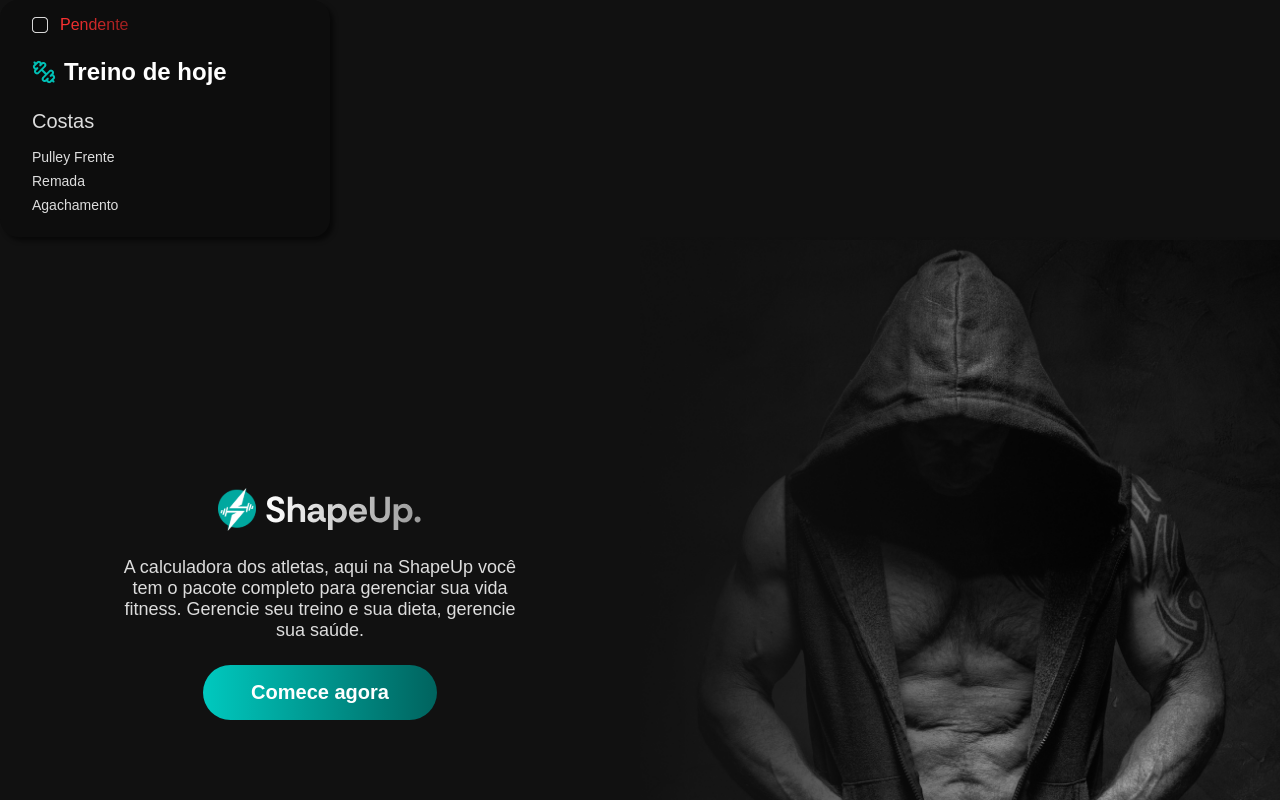
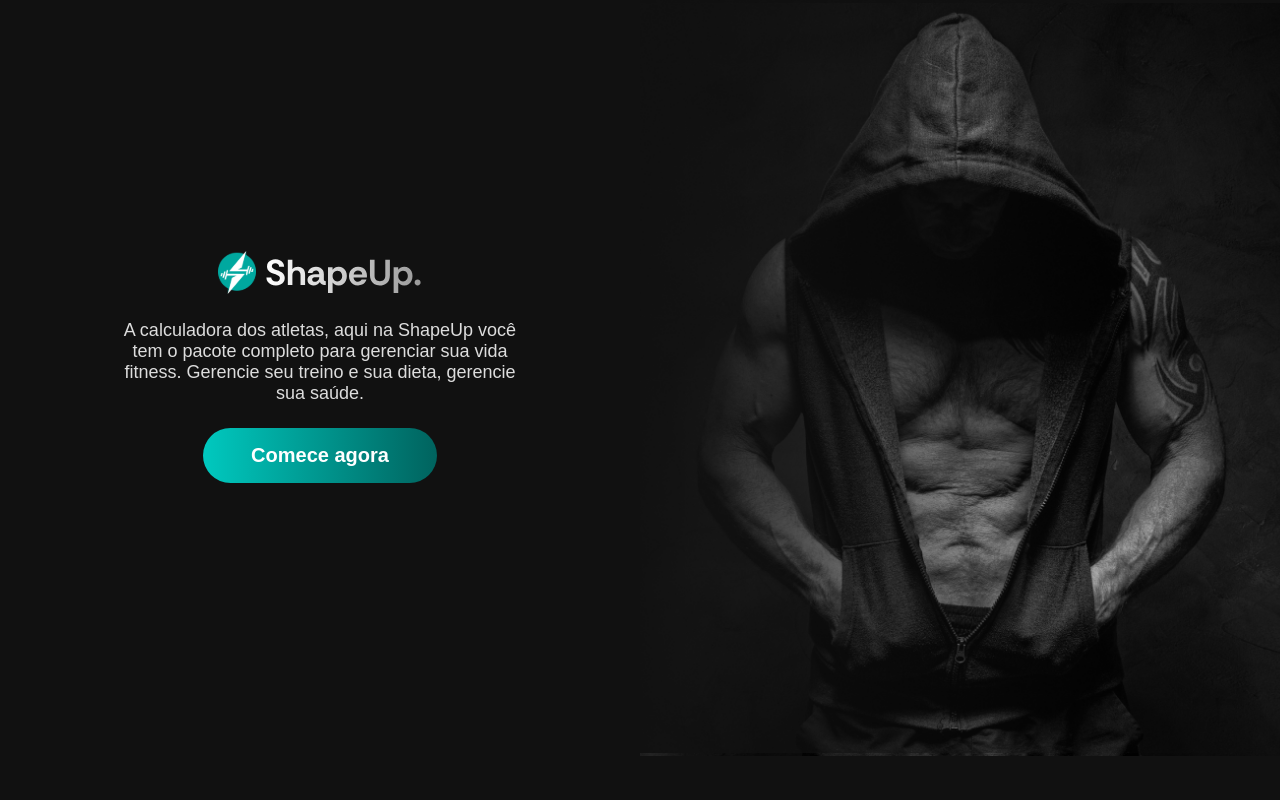
Before and after one commit to rafaeldamacena9304/shapeup, a React (Create React App) app: page / in a window 1280 px wide. Shown: the top 800 px of the page. Built offline with nearby package versions, Linux system fonts and the light colour scheme; a web font is replaced by a local one.

Commit message:
fix: removed testCard from homepage

```diff
--- a/src/pages/Home/index.tsx
+++ b/src/pages/Home/index.tsx
@@ -4,21 +4,10 @@ import { Container } from "../../components/fromHome/Container";
 import { Logo } from "../../components/fromHome/Logo";
 import { Text } from "../../components/fromHome/Text";
 import { Wrapper } from "../../components/fromHome/Wrapper";
-import { MainCard } from "../../components/fromDashboard/MainCard";
-import dumbbell from "../../assets/images/dumbbell.png";
-
-const conteudos = ["Pulley Frente", "Remada", "Agachamento"];
 
 export const HomePage = () => {
   return (
     <>
-      <MainCard
-        content={conteudos}
-        image={dumbbell}
-        title="Treino de hoje"
-        subType="Costas"
-        status="Pendente"
-      />
       <Container>
         <>
           <Wrapper forImage={false}>
```
